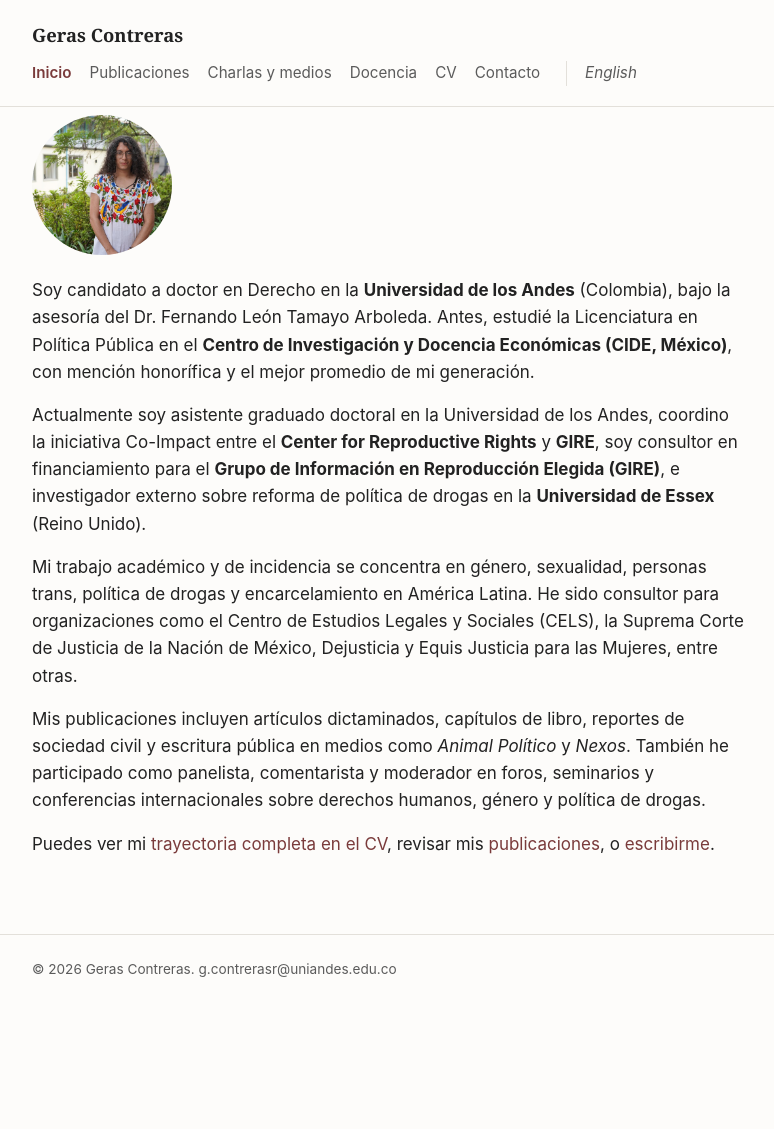
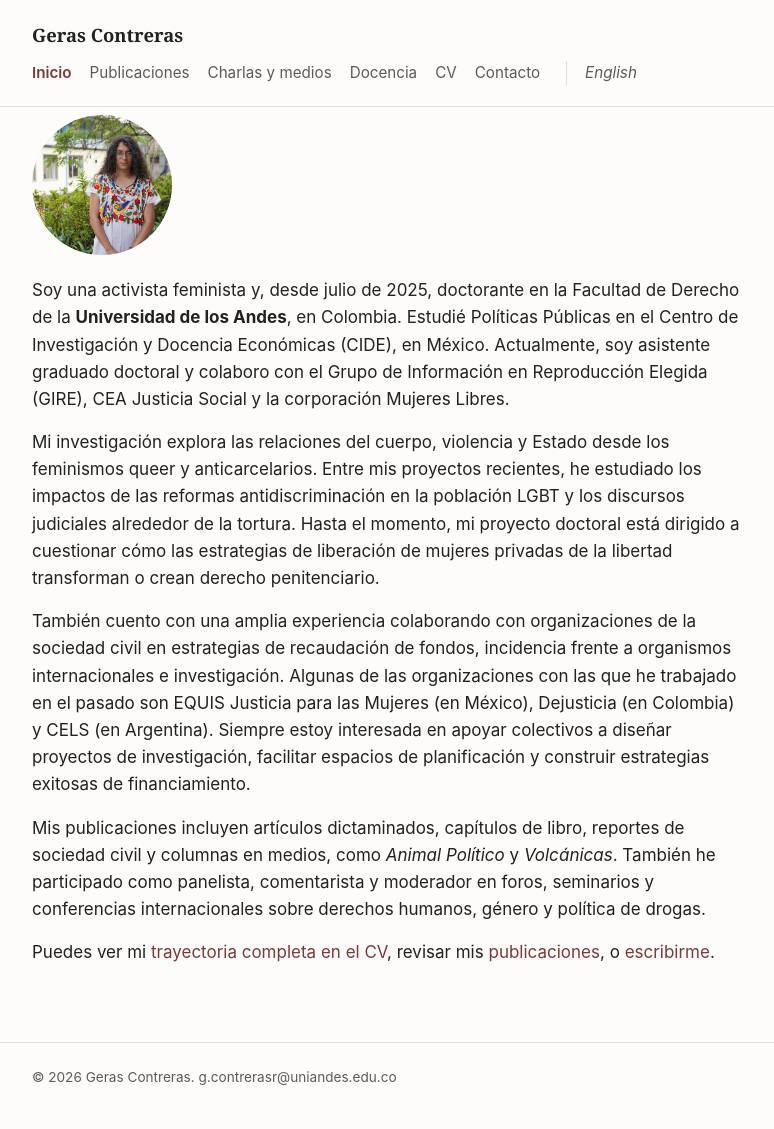
Before and after one commit to geras-cr/geras-cr.github.io, a Jekyll site: the page built from index.md, in a window 1280 px wide. Shown: the whole page, without its empty margins (252-1026 px from the left). Built offline with Jekyll 4.4.1, drawn with Linux system fonts in a browser that asks for light colours; before the commit the page ends 1020 px from its top, so only the background shows below that.

Commit message:
Update index.md

```diff
--- a/index.md
+++ b/index.md
@@ -8,12 +8,12 @@ alt_url: /en/
 
 <img src="{{ '/assets/images/headshot.jpeg' | relative_url }}" alt="Gerardo Contreras Ruvalcaba" class="headshot">
 
-Soy candidato a doctor en Derecho en la **Universidad de los Andes** (Colombia), bajo la asesoría del Dr. Fernando León Tamayo Arboleda. Antes, estudié la Licenciatura en Política Pública en el **Centro de Investigación y Docencia Económicas (CIDE, México)**, con mención honorífica y el mejor promedio de mi generación.
+Soy una activista feminista y, desde julio de 2025, doctorante en la Facultad de Derecho de la **Universidad de los Andes**, en Colombia. Estudié Políticas Públicas en el Centro de Investigación y Docencia Económicas (CIDE), en México. Actualmente, soy asistente graduado doctoral y colaboro con el Grupo de Información en Reproducción Elegida (GIRE), CEA Justicia Social y la corporación Mujeres Libres.
 
-Actualmente soy asistente graduado doctoral en la Universidad de los Andes, coordino la iniciativa Co-Impact entre el **Center for Reproductive Rights** y **GIRE**, soy consultor en financiamiento para el **Grupo de Información en Reproducción Elegida (GIRE)**, e investigador externo sobre reforma de política de drogas en la **Universidad de Essex** (Reino Unido).
+Mi investigación explora las relaciones del cuerpo, violencia y Estado desde los feminismos queer y anticarcelarios. Entre mis proyectos recientes, he estudiado los impactos de las reformas antidiscriminación en la población LGBT y los discursos judiciales alrededor de la tortura. Hasta el momento, mi proyecto doctoral está dirigido a cuestionar cómo las estrategias de liberación de mujeres privadas de la libertad transforman o crean derecho penitenciario.
 
-Mi trabajo académico y de incidencia se concentra en género, sexualidad, personas trans, política de drogas y encarcelamiento en América Latina. He sido consultor para organizaciones como el Centro de Estudios Legales y Sociales (CELS), la Suprema Corte de Justicia de la Nación de México, Dejusticia y Equis Justicia para las Mujeres, entre otras.
+También cuento con una amplia experiencia colaborando con organizaciones de la sociedad civil en estrategias de recaudación de fondos, incidencia frente a organismos internacionales e investigación. Algunas de las organizaciones con las que he trabajado en el pasado son EQUIS Justicia para las Mujeres (en México), Dejusticia (en Colombia) y CELS (en Argentina). Siempre estoy interesada en apoyar colectivos a diseñar proyectos de investigación, facilitar espacios de planificación y construir estrategias exitosas de financiamiento.
 
-Mis publicaciones incluyen artículos dictaminados, capítulos de libro, reportes de sociedad civil y escritura pública en medios como *Animal Político* y *Nexos*. También he participado como panelista, comentarista y moderador en foros, seminarios y conferencias internacionales sobre derechos humanos, género y política de drogas.
+Mis publicaciones incluyen artículos dictaminados, capítulos de libro, reportes de sociedad civil y columnas en medios, como *Animal Político* y *Volcánicas*. También he participado como panelista, comentarista y moderador en foros, seminarios y conferencias internacionales sobre derechos humanos, género y política de drogas.
 
 Puedes ver mi [trayectoria completa en el CV](/cv/), revisar mis [publicaciones](/publicaciones/), o [escribirme](/contacto/).
```
